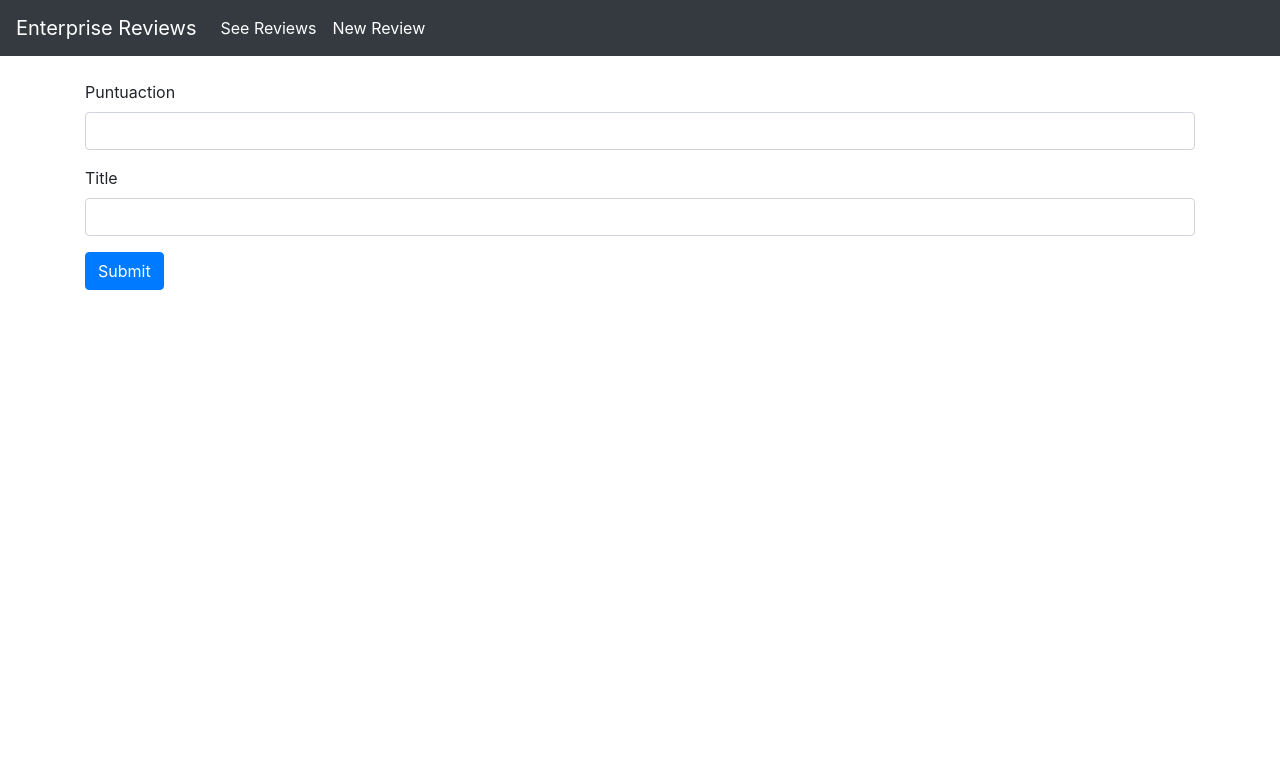
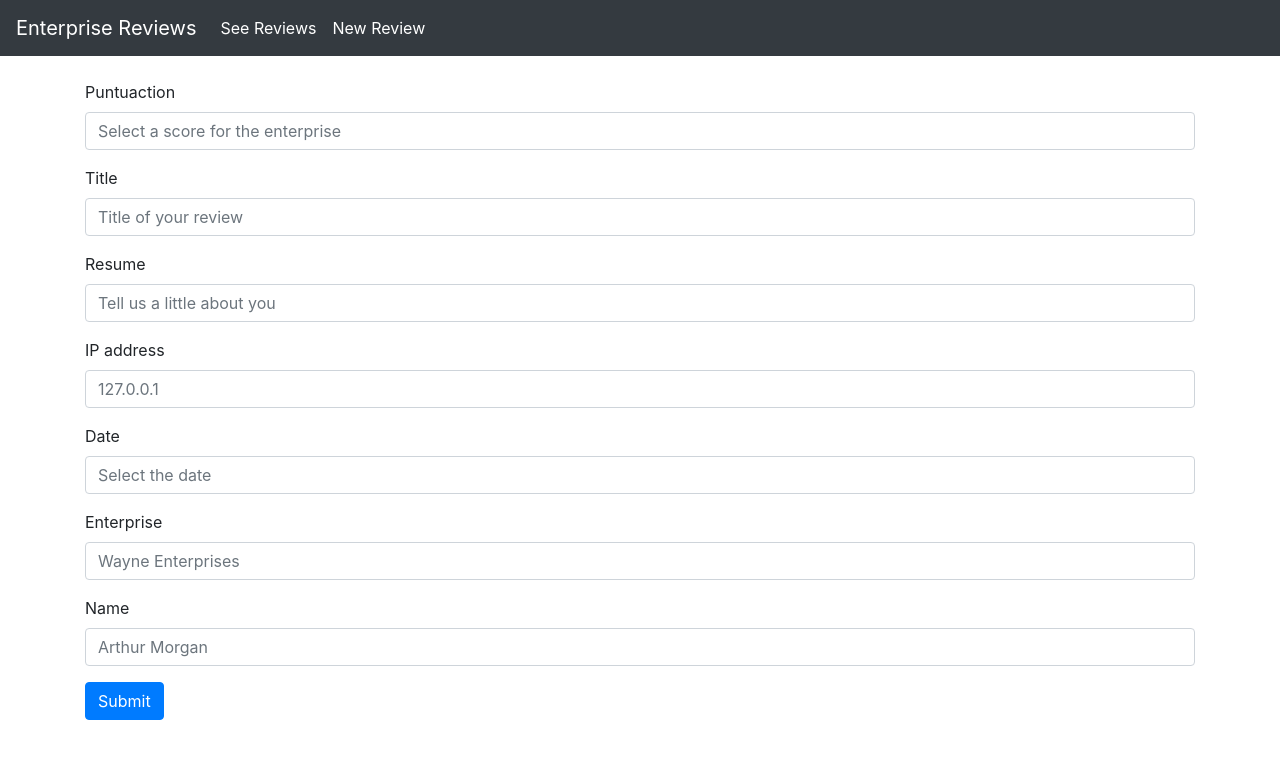
Before and after one commit to juanma77/spa-enterprise-reviews, an Angular app in the folder app-enterprise-reviews/: page /form in a window 1280 px wide. Shown: the top 758 px of the page. Built offline with nearby package versions, Linux system fonts and the light colour scheme.

Commit message:
showing data from API to the view

```diff
--- a/app-enterprise-reviews/src/app/app.module.ts
+++ b/app-enterprise-reviews/src/app/app.module.ts
@@ -6,6 +6,8 @@ import { HomeComponent } from './components/home/home.component';
 import { FormComponent } from './components/form/form.component';
 
 import { Route, RouterModule } from '@angular/router';
+
+import { HttpClientModule } from '@angular/common/http';
 
 const routes: Route [] = [
   { path: '', component: HomeComponent },
@@ -21,7 +23,8 @@ const routes: Route [] = [
   ],
   imports: [
     BrowserModule,
-    RouterModule.forRoot(routes)
+    RouterModule.forRoot(routes),
+    HttpClientModule
   ],
   providers: [],
   bootstrap: [AppComponent]
--- a/app-enterprise-reviews/src/app/components/form/form.component.html
+++ b/app-enterprise-reviews/src/app/components/form/form.component.html
@@ -1,12 +1,43 @@
 <form>
     <div class="form-group">
-      <label for="exampleInputEmail1">Puntuaction</label>
-      <input type="email" class="form-control" id="exampleInputEmail1" aria-describedby="emailHelp">
+      <label for="puntuaction">Puntuaction</label>
+      <input type="number" class="form-control" id="puntuaction" aria-describedby="emailHelp"
+      placeholder="Select a score for the enterprise">
     </div>
 
     <div class="form-group">
-      <label for="exampleInputPassword1">Title</label>
-      <input type="password" class="form-control" id="exampleInputPassword1">
+      <label for="title">Title</label>
+      <input type="text" class="form-control" id="title" placeholder="Title of your review">
+    </div>
+
+    <div class="form-group">
+      <label for="resume">Resume</label>
+      <input type="text" class="form-control" id="resume"
+      placeholder="Tell us a little about you">
+    </div>
+
+    <div class="form-group">
+      <label for="ipaddress">IP address</label>
+      <input type="text" class="form-control" id="ipaddress"
+      placeholder="127.0.0.1">
+    </div>
+
+    <div class="form-group">
+      <label for="date">Date</label>
+      <input type="text" class="form-control" id="date"
+      placeholder="Select the date">
+    </div>
+
+    <div class="form-group">
+      <label for="enterprise">Enterprise</label>
+      <input type="text" class="form-control" id="enterprise"
+      placeholder="Wayne Enterprises">
+    </div>
+
+    <div class="form-group">
+      <label for="name">Name</label>
+      <input type="text" class="form-control" id="name"
+      placeholder="Arthur Morgan">
     </div>
 
     <button type="submit" class="btn btn-primary">Submit</button>
--- a/app-enterprise-reviews/src/app/components/home/home.component.html
+++ b/app-enterprise-reviews/src/app/components/home/home.component.html
@@ -1,30 +1,25 @@
 <table class="table">
     <thead class="thead-dark">
       <tr>
-        <th scope="col">#</th>
-        <th scope="col">Name</th>
-        <th scope="col">Last name</th>
-        <th scope="col">Nickname</th>
+        <th scope="col">Puntuaction</th>
+        <th scope="col">Title</th>
+        <th scope="col">Resume</th>
+        <th scope="col">IP Address</th>
+        <th scope="col">Date</th>
+        <th scope="col">Enterprise Name</th>
+        <th scope="col">User Name</th>
+
       </tr>
     </thead>
     <tbody>
-      <tr>
-        <th scope="row">1</th>
-        <td>John</td>
-        <td>Williams</td>
-        <td>johnw</td>
-      </tr>
-      <tr>
-        <th scope="row">2</th>
-        <td>Martha</td>
-        <td>Jackson</td>
-        <td>marthaj</td>
-      </tr>
-      <tr>
-        <th scope="row">3</th>
-        <td>Jamie</td>
-        <td>Stevenson</td>
-        <td>jamest</td>
+      <tr *ngFor="let review of reviews">
+        <td>{{review.punctuacion}}</td>
+        <td>{{review.title}}</td>
+        <td>{{review.resume}}</td>
+        <td>{{review.ip}}</td>
+        <td>{{review.date}}</td>
+        <td>{{review.enterpriseName}}</td>
+        <td>{{review.userName}}</td>
       </tr>
     </tbody>
   </table>
--- a/app-enterprise-reviews/src/app/components/home/home.component.ts
+++ b/app-enterprise-reviews/src/app/components/home/home.component.ts
@@ -1,4 +1,7 @@
 import { Component, OnInit } from '@angular/core';
+import { ReviewsService } from '../../services/reviews.service';
+import { HttpClient } from '@angular/common/http';
+import { Review } from '../../interfaces/Ireview';
 
 @Component({
   selector: 'app-home',
@@ -7,7 +10,17 @@ import { Component, OnInit } from '@angular/core';
 })
 export class HomeComponent implements OnInit {
 
-  constructor() { }
+  API_ENDPOINT = 'http://localhost:8000/api';
+  review: Review[];
+
+  constructor( private reviewsService: ReviewsService, private httpClient: HttpClient ) {
+    // To receive data from Laravel side
+    httpClient.get(this.API_ENDPOINT + 'reviews').subscribe((data: Review[]) => {
+      //console.log(data);
+      this.review = data;
+    });
+
+  }
 
   ngOnInit() {
   }
--- /dev/null
+++ b/app-enterprise-reviews/src/app/interfaces/Ireview.ts
@@ -0,0 +1,13 @@
+export interface Review {
+    id?: number; // ? because this field is created at the DB level
+    puntuaction: number;
+    title: string;
+    resume: string;
+    ip: string;
+    date: string;
+    enterpriseName: string;
+    userName: string;
+    created_At?: string; // ? because this field is created at the DB level
+    update_at: string; // ? because this field is created at the DB level
+
+}
--- /dev/null
+++ b/app-enterprise-reviews/src/app/services/reviews.service.ts
@@ -0,0 +1,9 @@
+import { Injectable } from '@angular/core';
+
+@Injectable({
+  providedIn: 'root'
+})
+export class ReviewsService {
+
+  constructor() { }
+}
```
Also changed, not shown: 1 other file (tests, documents, lock files or other folders).
